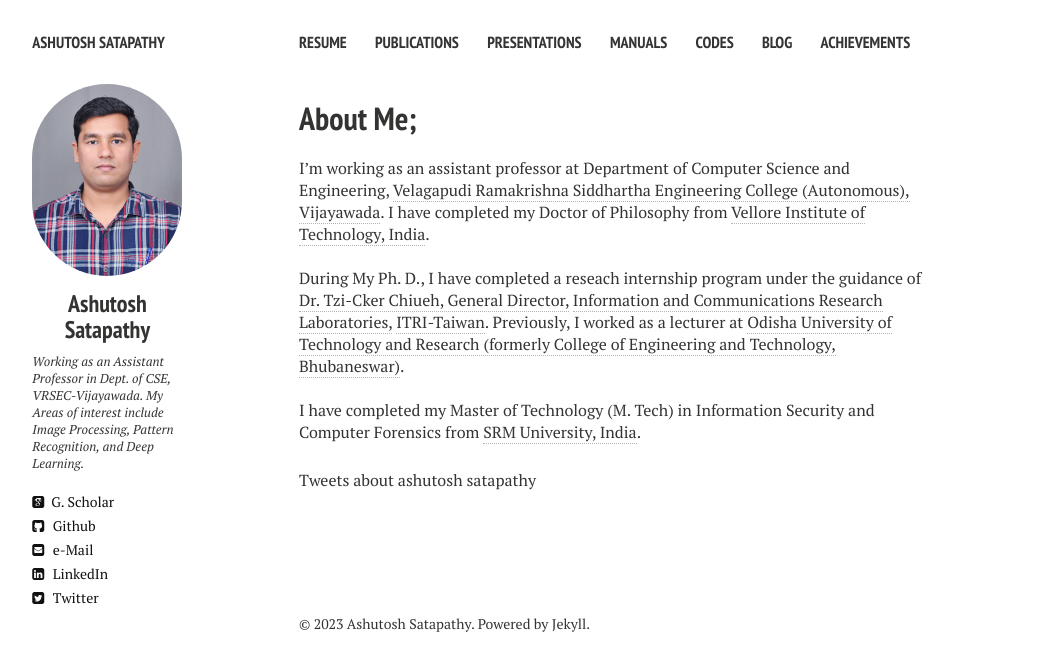
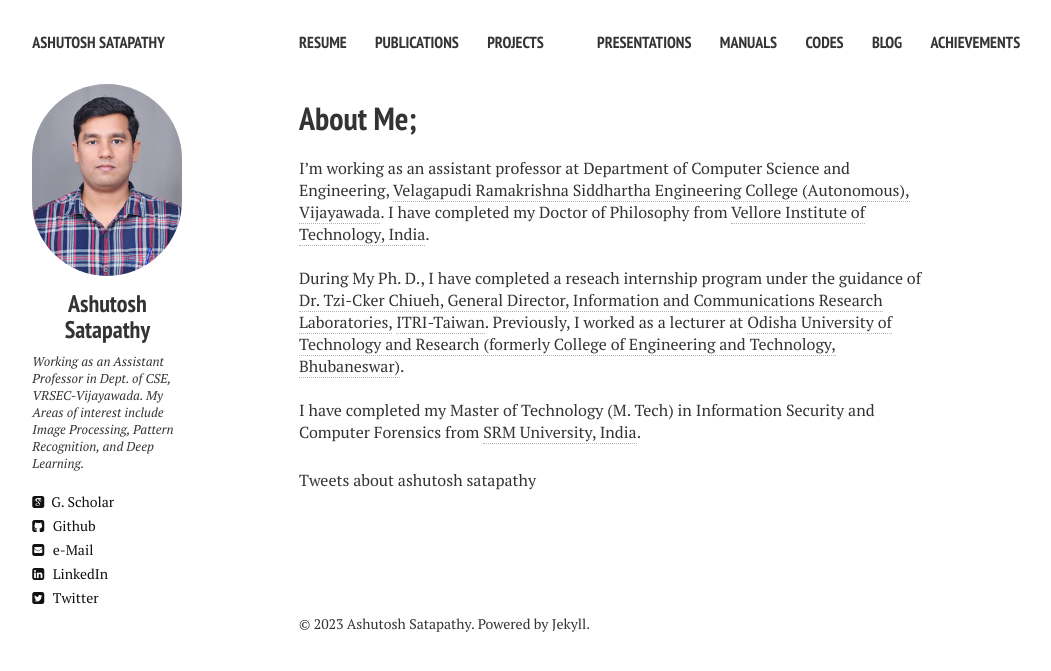
Before and after one commit to ashutoshsatapathy1990/ashutoshsatapathy1990.github.io, a Jekyll site: the page built from index.md, in a window 1280 px wide. Shown: the top 671 px of the page, without its empty margins (21-1072 px from the left). Built offline with Jekyll 4.4.1, drawn with Linux system fonts in a browser that asks for light colours; nearby versions of some CDN libraries; comment, search, counter and statistics services are not loaded.

Commit message:
Update _config.yml

```diff
--- a/_config.yml
+++ b/_config.yml
@@ -29,6 +29,8 @@ links:
     url: /cv/
   - title: Publications
     url: /publications/
+  - title: Projects
+  - url: #
   - title: Presentations
     url: /presentations/
   - title: Manuals
```
